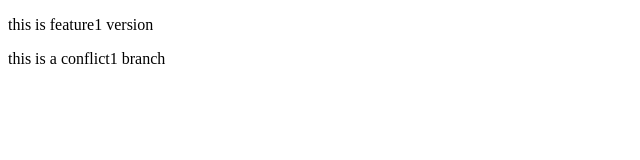
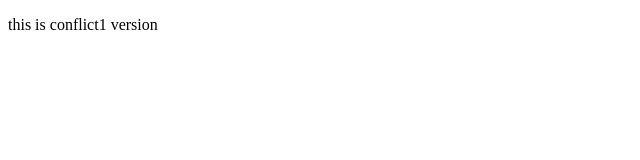
Before and after one commit to dhiwakargk/git_learn, a plain HTML site: page feature.html in a window 1280 px wide. Shown: the whole page, without its empty margins (0-640 px from the left). Drawn offline with Linux system fonts and the light colour scheme.

Commit message:
changes made conflict1

```diff
--- a/feature.html
+++ b/feature.html
@@ -6,7 +6,6 @@
     <title>Document</title>
 </head>
 <body>
-    <p>this is feature1 version</p>
-    <p>this is a conflict1 branch</p>
+    <p>this is conflict1 version</p>
 </body>
 </html>
```
